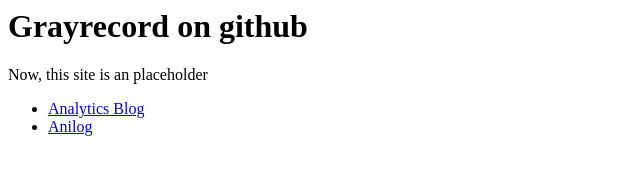
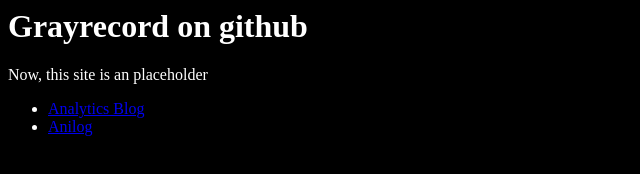
Before and after one commit to naoyaikeda/naoyaikeda.github.io, a plain HTML site: page index.html in a window 1280 px wide. Shown: the whole page, without its empty margins (0-640 px from the left). Drawn offline with Linux system fonts and the light colour scheme.

Commit message:
Changes to be committed: modified:   index.html

```diff
--- a/index.html
+++ b/index.html
@@ -1,6 +1,13 @@
 <html>
 	<head>
 		<title>Grayrecord on github</title>
+		<style type="text/css">
+			body {
+				font: Arial, Helvetica, "sans-serif";
+				color: white;
+				background: black;
+			}
+		</style>
 	</head>
 	<body>
 		<h1>Grayrecord on github</h1>
```
